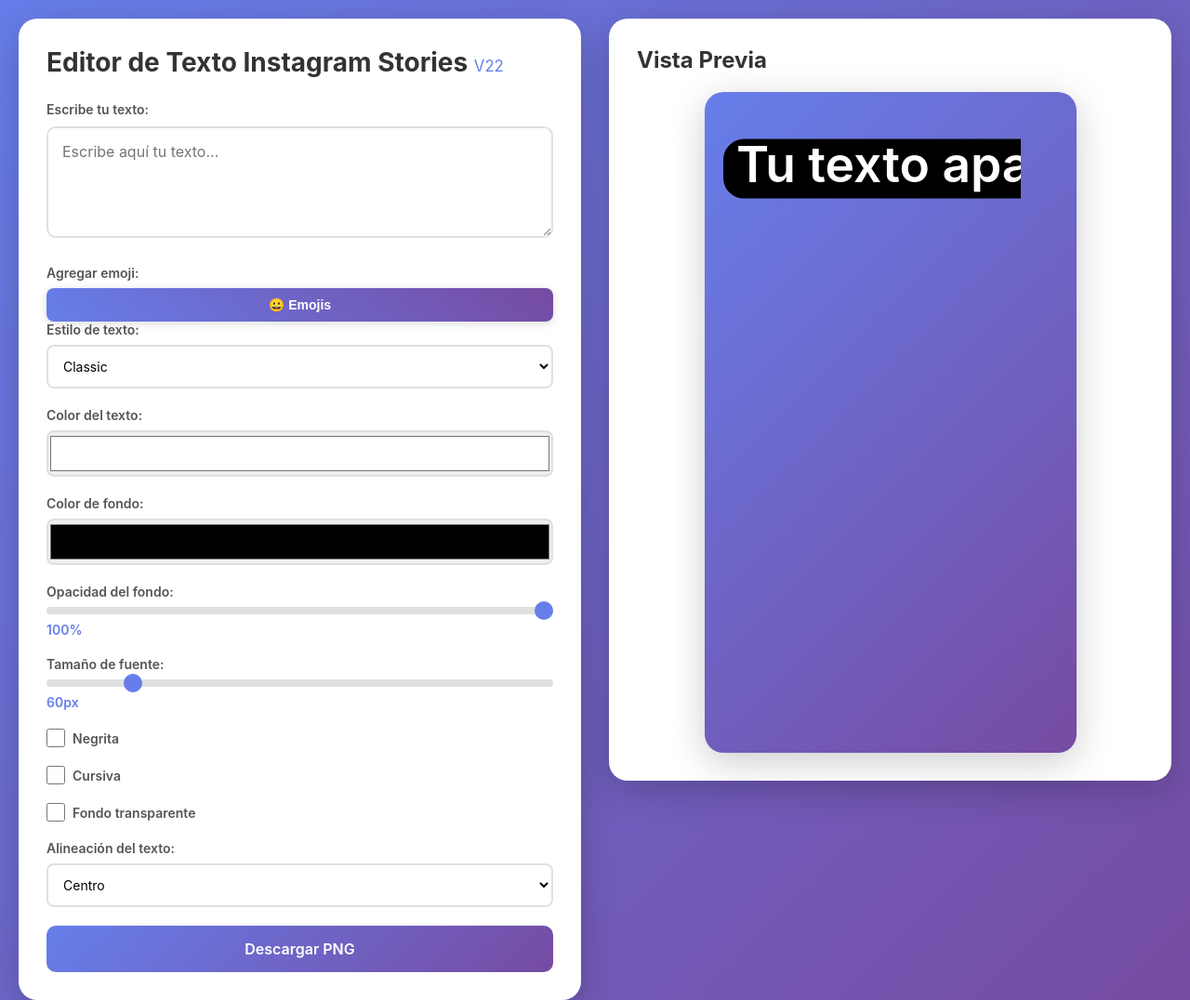
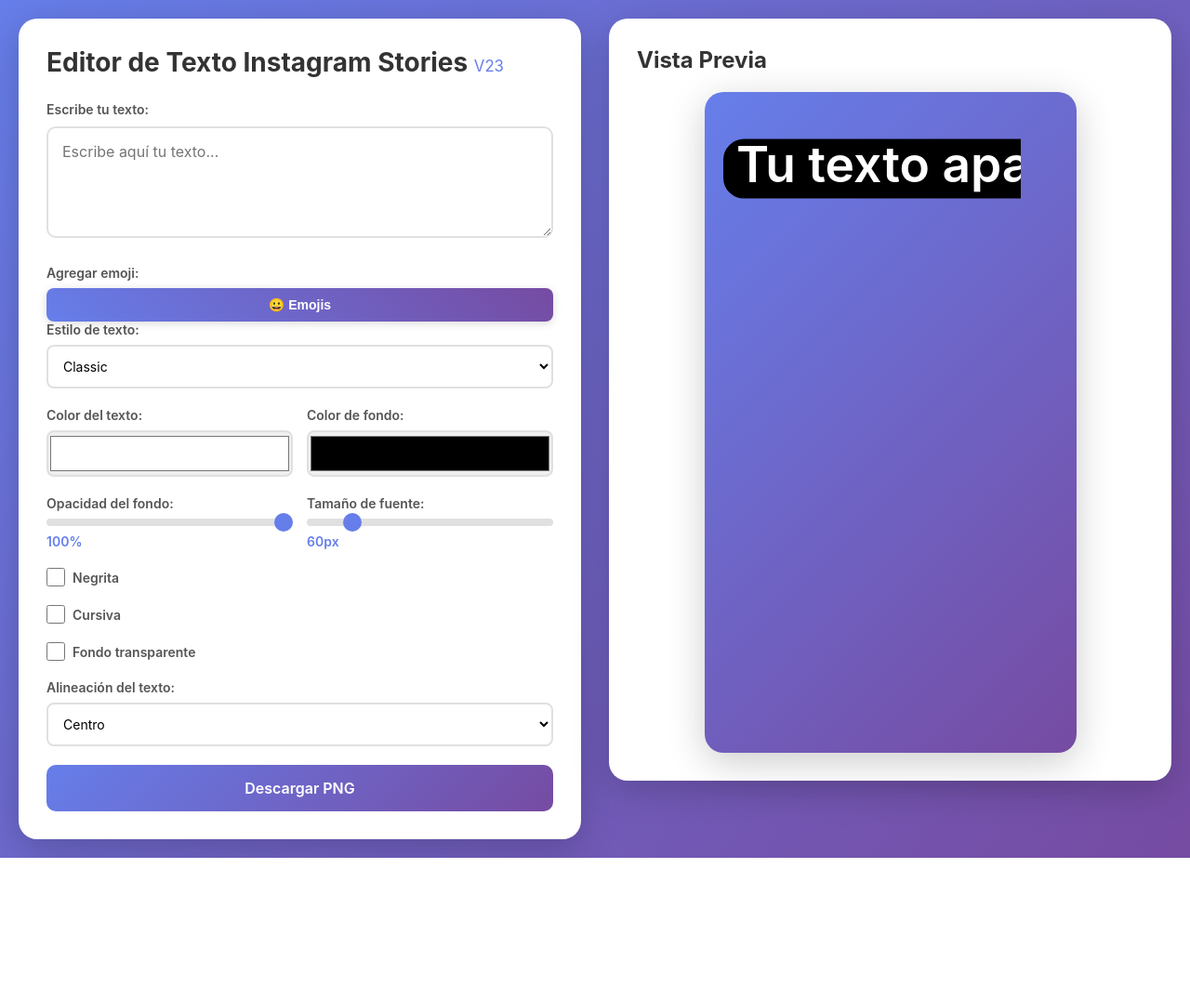
Before and after one commit to Fondarts/IG-Text, a plain HTML site: page index.html in a window 1280 px wide. Shown: the top 1076 px of the page at 93% size. After the commit the page ends 923 px from the top, so only its background shows below. Drawn offline with Linux system fonts and the light colour scheme.

Commit message:
Agrupar controles en lÃ­nea: color texto/fondo y opacidad/tamaÃ±o fuente (V23)

```diff
--- a/index.html
+++ b/index.html
@@ -9,7 +9,7 @@
 <body>
     <div class="container">
         <div class="editor-panel">
-            <h1>Editor de Texto Instagram Stories <span style="font-size: 0.6em; color: #667eea; font-weight: normal;">V22</span></h1>
+            <h1>Editor de Texto Instagram Stories <span style="font-size: 0.6em; color: #667eea; font-weight: normal;">V23</span></h1>
 
             <div class="input-section">
                 <label for="text-input">Escribe tu texto:</label>
@@ -105,6 +105,7 @@
                     </select>
                 </div>
 
+                <div class="control-group-inline">
                     <div class="control-group">
                         <label for="text-color">Color del texto:</label>
                         <input type="color" id="text-color" value="#ffffff">
@@ -114,7 +115,9 @@
                         <label for="bg-color">Color de fondo:</label>
                         <input type="color" id="bg-color" value="#000000">
                     </div>
+                </div>
 
+                <div class="control-group-inline">
                     <div class="control-group">
                         <label for="bg-opacity">Opacidad del fondo:</label>
                         <input type="range" id="bg-opacity" min="0" max="100" value="100">
@@ -125,6 +128,7 @@
                         <label for="font-size">Tamaño de fuente:</label>
                         <input type="range" id="font-size" min="15" max="300" value="60">
                         <span id="font-size-value">60px</span>
+                    </div>
                 </div>
 
                 <div class="control-group">
--- a/styles.css
+++ b/styles.css
@@ -73,6 +73,17 @@ body {
     display: flex;
     flex-direction: column;
     gap: 8px;
+}
+
+.control-group-inline {
+    display: flex;
+    flex-direction: row;
+    gap: 15px;
+    align-items: flex-end;
+}
+
+.control-group-inline .control-group {
+    flex: 1;
 }
 
 .control-group label {
```
Lines whose indentation alone changed are shown as unchanged.
